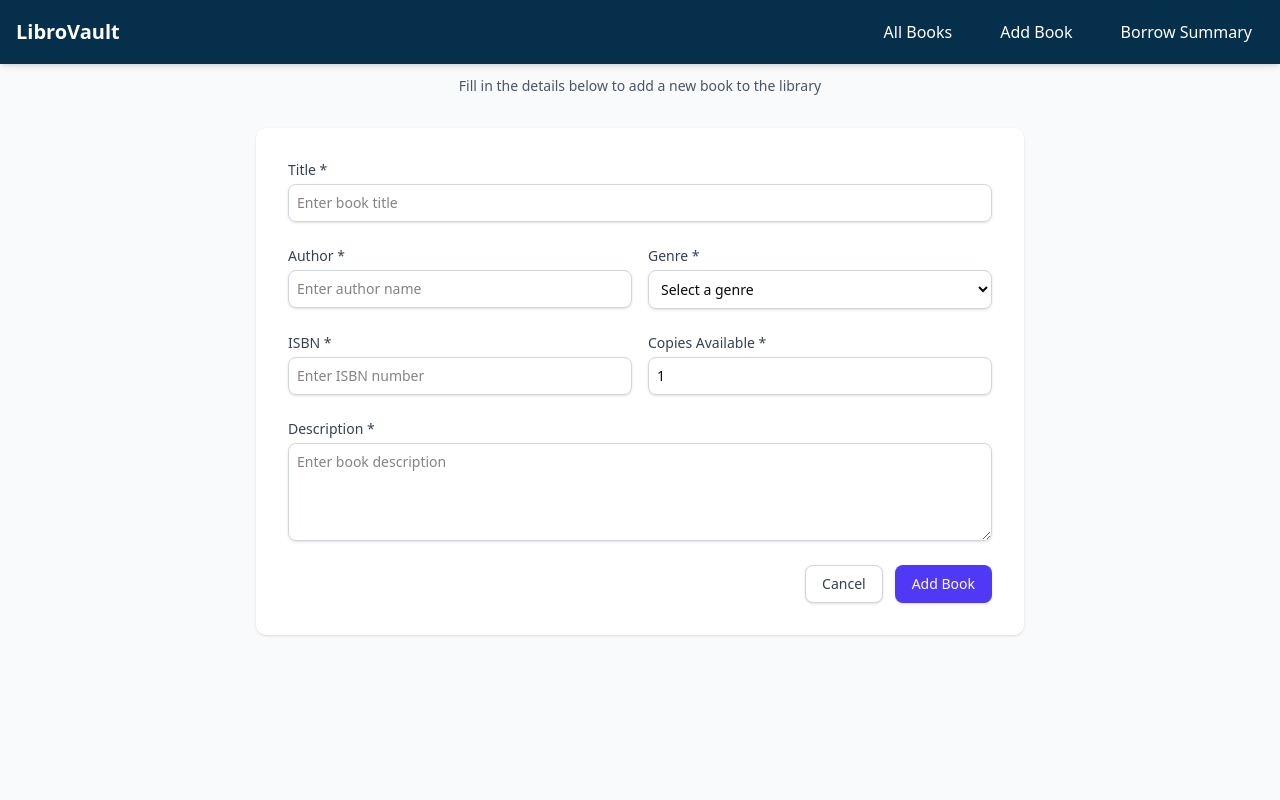
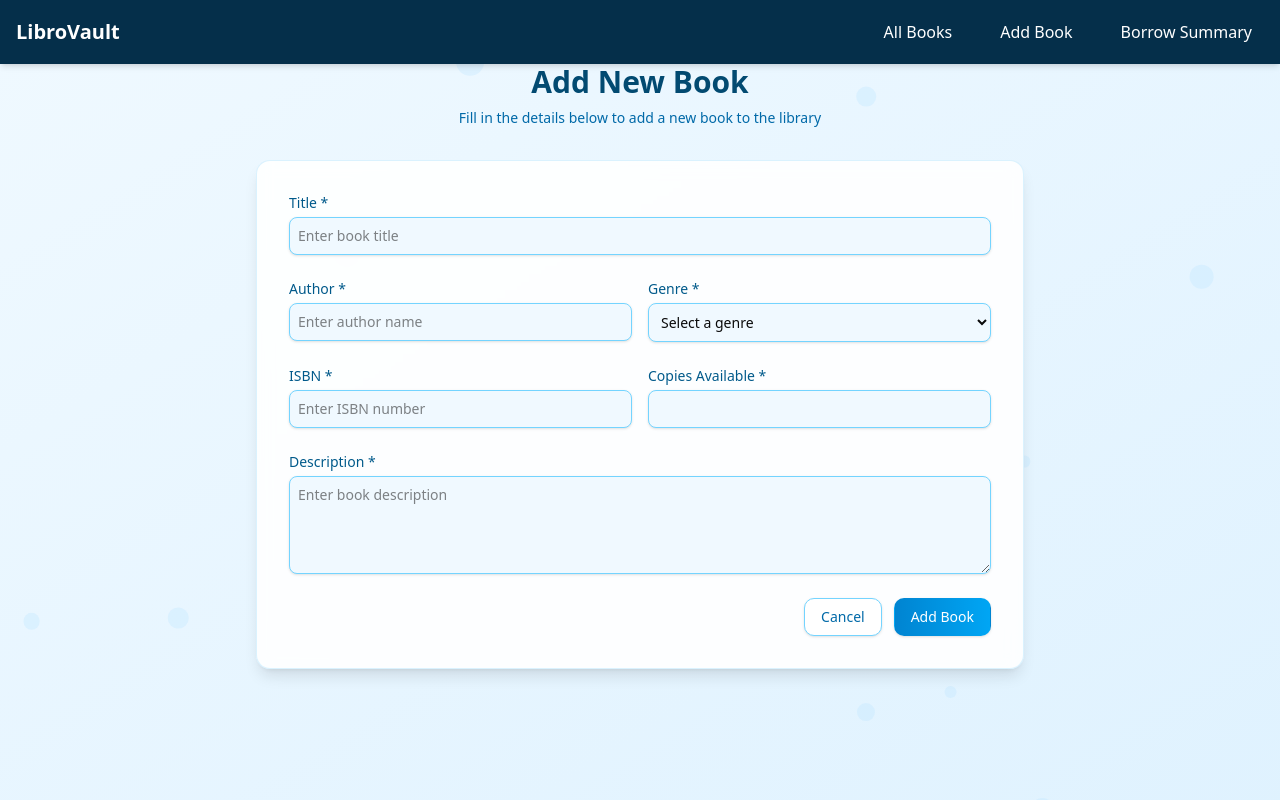
Before and after one commit to reduanahmadswe/L2B5A4, a React (Vite) app in the folder frontend/: page /create-book in a window 1280 px wide. Shown: the top 800 px of the page. Built offline with nearby package versions, Linux system fonts and the light colour scheme.

Commit message:
Enhance UI components with framer-motion animations; update Footer and AddBook pages for improved user experience

```diff
--- a/frontend/src/components/layout/Footer.tsx
+++ b/frontend/src/components/layout/Footer.tsx
@@ -1,4 +1,4 @@
-import React from 'react';
+
 import { FaHome, FaBook, FaPlusCircle, FaInfoCircle, FaEnvelope, FaMapMarkerAlt } from 'react-icons/fa';
 
 const Footer = () => {
--- a/frontend/src/pages/AddBook.tsx
+++ b/frontend/src/pages/AddBook.tsx
@@ -2,6 +2,8 @@ import { useNavigate } from "react-router-dom";
 import { useState } from "react";
 import { useAddBookMutation } from "../features/books/booksApi";
 import { toast } from "react-toastify";
+import { motion } from "framer-motion";
+import type { Variants } from "framer-motion";
 
 const genreOptions = [
   "FICTION",
@@ -22,20 +24,37 @@ const AddBook = () => {
     genre: "",
     isbn: "",
     description: "",
-    copies: 1,
+    copies: "",
   });
 
+  // Floating bubbles state
+  const [bubbles] = useState(() =>
+    Array.from({ length: 12 }, (_, i) => ({
+      id: i,
+      size: Math.random() * 20 + 10,
+      x: Math.random() * 100,
+      y: Math.random() * 100,
+      delay: Math.random() * 5,
+      duration: 15 + Math.random() * 10,
+    }))
+  );
+
   const handleChange = (
-    e: React.ChangeEvent<HTMLInputElement | HTMLTextAreaElement | HTMLSelectElement>
+    e: React.ChangeEvent<
+      HTMLInputElement | HTMLTextAreaElement | HTMLSelectElement
+    >
   ) => {
     const { name, value } = e.target;
-    setForm((prev) => ({ ...prev, [name]: name === "copies" ? Number(value) : value }));
+    setForm((prev) => ({
+      ...prev,
+      [name]: name === "copies" ? (value === "" ? "" : Number(value)) : value,
+    }));
   };
 
   const handleSubmit = async (e: React.FormEvent) => {
     e.preventDefault();
     try {
-      await addBook({ ...form }).unwrap();
+      await addBook({ ...form, copies: Number(form.copies) || 0 }).unwrap();
       toast.success("Book added successfully!");
       navigate("/");
     } catch (error: unknown) {
@@ -58,149 +77,299 @@ const AddBook = () => {
       }
     }
   };
+  // Animation variants
+  const containerVariants: Variants = {
+    hidden: { opacity: 0 },
+    visible: {
+      opacity: 1,
+      transition: {
+        staggerChildren: 0.1,
+        when: "beforeChildren",
+      },
+    },
+  };
+
+  const itemVariants: Variants = {
+    hidden: { y: 20, opacity: 0 },
+    visible: {
+      y: 0,
+      opacity: 1,
+      transition: {
+        type: "spring" as const,
+        stiffness: 100,
+        damping: 10,
+      },
+    },
+  };
+
+  interface Bubble {
+    id: number;
+    size: number;
+    x: number;
+    y: number;
+    delay: number;
+    duration: number;
+  }
 
   return (
-    <div className="min-h-screen bg-gray-50 py-8 px-4 sm:px-6 lg:px-8">
-      <div className="max-w-3xl mx-auto">
-        <div className="text-center mb-8">
-          <h1 className="text-3xl font-extrabold text-gray-900">Add New Book</h1>
-          <p className="mt-2 text-sm text-gray-600">Fill in the details below to add a new book to the library</p>
-        </div>
+    <div className="min-h-screen bg-gradient-to-br from-sky-50 to-sky-100 pt-16 px-4 sm:px-6 lg:px-8 overflow-hidden relative">
+      {/* Animated background elements */}
+      {bubbles.map((bubble: Bubble) => (
+        <motion.div
+          key={bubble.id}
+          className="absolute rounded-full bg-sky-200/30"
+          style={{
+            width: `${bubble.size}px`,
+            height: `${bubble.size}px`,
+            left: `${bubble.x}%`,
+            top: `${bubble.y}%`,
+          }}
+          animate={{
+            y: [0, -40, 0],
+            x: [0, 20, 0],
+          }}
+          transition={{
+            duration: bubble.duration,
+            delay: bubble.delay,
+            repeat: Infinity,
+            ease: "easeInOut",
+          }}
+        />
+      ))}
 
-        <div className="bg-white shadow rounded-lg p-6 sm:p-8">
-          <form onSubmit={handleSubmit} className="space-y-6">
+      <div className="max-w-3xl mx-auto relative z-10">
+        {/* Animated header inside the box */}
+        <motion.div
+          className="text-center mb-8"
+          initial={{ opacity: 0, y: -20 }}
+          animate={{ opacity: 1, y: 0 }}
+          transition={{ duration: 0.5 }}
+        >
+          <motion.h1
+            className="text-3xl font-extrabold text-sky-900"
+            initial={{ opacity: 0 }}
+            animate={{ opacity: 1 }}
+            transition={{ delay: 0.2 }}
+          >
+            Add New Book
+          </motion.h1>
+          <motion.p
+            className="mt-2 text-sm text-sky-700"
+            initial={{ opacity: 0 }}
+            animate={{ opacity: 1 }}
+            transition={{ delay: 0.3 }}
+          >
+            Fill in the details below to add a new book to the library
+          </motion.p>
+        </motion.div>
+
+        <motion.div
+          className="bg-white/90 backdrop-blur-sm shadow-lg rounded-xl p-6 sm:p-8 border border-sky-200/50"
+          initial={{ opacity: 0, scale: 0.98 }}
+          animate={{ opacity: 1, scale: 1 }}
+          transition={{ duration: 0.4 }}
+        >
+          <motion.form
+            onSubmit={handleSubmit}
+            className="space-y-6"
+            variants={containerVariants}
+            initial="hidden"
+            animate="visible"
+          >
             <div className="grid grid-cols-1 gap-y-6 gap-x-4 sm:grid-cols-6">
-              <div className="sm:col-span-6">
-                <label htmlFor="title" className="block text-sm font-medium text-gray-700">
+              {/* Title */}
+              <motion.div className="sm:col-span-6" variants={itemVariants}>
+                <label
+                  htmlFor="title"
+                  className="block text-sm font-medium text-sky-800"
+                >
                   Title *
                 </label>
                 <div className="mt-1">
-                  <input
+                  <motion.input
                     type="text"
                     name="title"
                     id="title"
                     value={form.title}
                     onChange={handleChange}
-                    className="block w-full rounded-md border-gray-300 shadow-sm focus:border-indigo-500 focus:ring-indigo-500 sm:text-sm p-2 border"
+                    className="block w-full rounded-md border-sky-300 shadow-sm focus:border-sky-500 focus:ring-sky-500 sm:text-sm p-2 border bg-sky-50 hover:bg-sky-100/50 transition-all"
                     placeholder="Enter book title"
                     required
+                    whileFocus={{
+                      scale: 1.01,
+                      boxShadow: "0 0 0 2px rgba(14, 165, 233, 0.5)",
+                    }}
                   />
                 </div>
-              </div>
+              </motion.div>
 
-              <div className="sm:col-span-3">
-                <label htmlFor="author" className="block text-sm font-medium text-gray-700">
+              {/* Author */}
+              <motion.div className="sm:col-span-3" variants={itemVariants}>
+                <label
+                  htmlFor="author"
+                  className="block text-sm font-medium text-sky-800"
+                >
                   Author *
                 </label>
                 <div className="mt-1">
-                  <input
+                  <motion.input
                     type="text"
                     name="author"
                     id="author"
                     value={form.author}
                     onChange={handleChange}
-                    className="block w-full rounded-md border-gray-300 shadow-sm focus:border-indigo-500 focus:ring-indigo-500 sm:text-sm p-2 border"
+                    className="block w-full rounded-md border-sky-300 shadow-sm focus:border-sky-500 focus:ring-sky-500 sm:text-sm p-2 border bg-sky-50 hover:bg-sky-100/50 transition-all"
                     placeholder="Enter author name"
                     required
+                    whileFocus={{
+                      scale: 1.01,
+                      boxShadow: "0 0 0 2px rgba(14, 165, 233, 0.5)",
+                    }}
                   />
                 </div>
-              </div>
+              </motion.div>
 
-              <div className="sm:col-span-3">
-                <label htmlFor="genre" className="block text-sm font-medium text-gray-700">
+              {/* Genre */}
+              <motion.div className="sm:col-span-3" variants={itemVariants}>
+                <label
+                  htmlFor="genre"
+                  className="block text-sm font-medium text-sky-800"
+                >
                   Genre *
                 </label>
                 <div className="mt-1">
-                  <select
+                  <motion.select
                     id="genre"
                     name="genre"
                     value={form.genre}
                     onChange={handleChange}
-                    className="block w-full rounded-md border-gray-300 shadow-sm focus:border-indigo-500 focus:ring-indigo-500 sm:text-sm p-2 border"
+                    className="block w-full rounded-md border-sky-300 shadow-sm focus:border-sky-500 focus:ring-sky-500 sm:text-sm p-2 border bg-sky-50 hover:bg-sky-100/50 transition-all"
                     required
+                    whileFocus={{
+                      scale: 1.01,
+                      boxShadow: "0 0 0 2px rgba(14, 165, 233, 0.5)",
+                    }}
                   >
                     <option value="">Select a genre</option>
                     {genreOptions.map((genre) => (
                       <option key={genre} value={genre}>
-                        {genre.replace("_", " ").toLowerCase().replace(/^\w/, c => c.toUpperCase())}
+                        {genre
+                          .replace("_", " ")
+                          .toLowerCase()
+                          .replace(/^\w/, (c) => c.toUpperCase())}
                       </option>
                     ))}
-                  </select>
+                  </motion.select>
                 </div>
-              </div>
+              </motion.div>
 
-              <div className="sm:col-span-3">
-                <label htmlFor="isbn" className="block text-sm font-medium text-gray-700">
+              {/* ISBN */}
+              <motion.div className="sm:col-span-3" variants={itemVariants}>
+                <label
+                  htmlFor="isbn"
+                  className="block text-sm font-medium text-sky-800"
+                >
                   ISBN *
                 </label>
                 <div className="mt-1">
-                  <input
+                  <motion.input
                     type="text"
                     name="isbn"
                     id="isbn"
                     value={form.isbn}
                     onChange={handleChange}
-                    className="block w-full rounded-md border-gray-300 shadow-sm focus:border-indigo-500 focus:ring-indigo-500 sm:text-sm p-2 border"
+                    className="block w-full rounded-md border-sky-300 shadow-sm focus:border-sky-500 focus:ring-sky-500 sm:text-sm p-2 border bg-sky-50 hover:bg-sky-100/50 transition-all"
                     placeholder="Enter ISBN number"
                     required
+                    whileFocus={{
+                      scale: 1.01,
+                      boxShadow: "0 0 0 2px rgba(14, 165, 233, 0.5)",
+                    }}
                   />
                 </div>
-              </div>
+              </motion.div>
 
-              <div className="sm:col-span-3">
-                <label htmlFor="copies" className="block text-sm font-medium text-gray-700">
+              {/* Copies */}
+              <motion.div className="sm:col-span-3" variants={itemVariants}>
+                <label
+                  htmlFor="copies"
+                  className="block text-sm font-medium text-sky-800"
+                >
                   Copies Available *
                 </label>
                 <div className="mt-1">
-                  <input
+                  <motion.input
                     type="number"
                     name="copies"
                     id="copies"
                     min="1"
                     value={form.copies}
                     onChange={handleChange}
-                    className="block w-full rounded-md border-gray-300 shadow-sm focus:border-indigo-500 focus:ring-indigo-500 sm:text-sm p-2 border"
+                    className="block w-full rounded-md border-sky-300 shadow-sm focus:border-sky-500 focus:ring-sky-500 sm:text-sm p-2 border bg-sky-50 hover:bg-sky-100/50 transition-all"
                     required
+                    whileFocus={{
+                      scale: 1.01,
+                      boxShadow: "0 0 0 2px rgba(14, 165, 233, 0.5)",
+                    }}
                   />
                 </div>
-              </div>
+              </motion.div>
 
-              <div className="sm:col-span-6">
-                <label htmlFor="description" className="block text-sm font-medium text-gray-700">
+              {/* Description */}
+              <motion.div className="sm:col-span-6" variants={itemVariants}>
+                <label
+                  htmlFor="description"
+                  className="block text-sm font-medium text-sky-800"
+                >
                   Description *
                 </label>
                 <div className="mt-1">
-                  <textarea
+                  <motion.textarea
                     id="description"
                     name="description"
                     rows={4}
                     value={form.description}
                     onChange={handleChange}
-                    className="block w-full rounded-md border-gray-300 shadow-sm focus:border-indigo-500 focus:ring-indigo-500 sm:text-sm p-2 border"
+                    className="block w-full rounded-md border-sky-300 shadow-sm focus:border-sky-500 focus:ring-sky-500 sm:text-sm p-2 border bg-sky-50 hover:bg-sky-100/50 transition-all"
                     placeholder="Enter book description"
                     required
+                    whileFocus={{
+                      scale: 1.01,
+                      boxShadow: "0 0 0 2px rgba(14, 165, 233, 0.5)",
+                    }}
                   />
                 </div>
-              </div>
+              </motion.div>
             </div>
 
-            <div className="flex justify-end space-x-3">
-              <button
+            {/* Buttons */}
+            <motion.div
+              className="flex flex-col sm:flex-row justify-end space-y-3 sm:space-y-0 sm:space-x-3"
+              variants={itemVariants}
+            >
+              <motion.button
                 type="button"
                 onClick={() => navigate("/")}
-                className="inline-flex justify-center rounded-md border border-gray-300 bg-white py-2 px-4 text-sm font-medium text-gray-700 shadow-sm hover:bg-gray-50 focus:outline-none focus:ring-2 focus:ring-indigo-500 focus:ring-offset-2"
+                className="inline-flex justify-center rounded-lg border border-sky-300 bg-white py-2 px-4 text-sm font-medium text-sky-700 shadow-sm hover:bg-sky-50 focus:outline-none focus:ring-2 focus:ring-sky-500 focus:ring-offset-2 transition-all"
+                whileHover={{ scale: 1.03 }}
+                whileTap={{ scale: 0.98 }}
               >
                 Cancel
-              </button>
-              <button
+              </motion.button>
+              <motion.button
                 type="submit"
-                className="inline-flex justify-center rounded-md border border-transparent bg-indigo-600 py-2 px-4 text-sm font-medium text-white shadow-sm hover:bg-indigo-700 focus:outline-none focus:ring-2 focus:ring-indigo-500 focus:ring-offset-2"
+                className="inline-flex justify-center rounded-lg border border-transparent bg-gradient-to-r from-sky-600 to-sky-500 py-2 px-4 text-sm font-medium text-white shadow-sm hover:from-sky-700 hover:to-sky-600 focus:outline-none focus:ring-2 focus:ring-sky-500 focus:ring-offset-2 transition-all"
+                whileHover={{
+                  scale: 1.03,
+                  boxShadow: "0 4px 12px rgba(2, 132, 199, 0.25)",
+                }}
+                whileTap={{ scale: 0.98 }}
               >
                 Add Book
-              </button>
-            </div>
-          </form>
-        </div>
+              </motion.button>
+            </motion.div>
+          </motion.form>
+        </motion.div>
       </div>
     </div>
   );
--- a/frontend/src/pages/Books.tsx
+++ b/frontend/src/pages/Books.tsx
@@ -94,7 +94,7 @@ const Books = () => {
           {books?.map((book) => (
             <div
               key={book._id}
-              className="bg-white rounded-lg overflow-hidden shadow-sm hover:shadow-xl border border-sky-100 hover:border-sky-300 transform hover:-translate-y-1 transition-all duration-300 ease-in-out hover:z-10"
+              className="bg-white rounded-lg overflow-hidden shadow-sm hover:shadow-xl border hover:shadow-cyan-800 border-sky-100 hover:bg-sky-200 hover:border-sky-500 transform hover:-translate-y-1 transition-all duration-300 ease-in-out hover:z-10"
             >
               <div className="p-4 sm:p-5">
                 <h3 className="text-base sm:text-lg font-semibold text-sky-900 mb-2 line-clamp-2">
```
Also changed, not shown: frontend/src/home/Home.tsx (+18 -9 lines).
